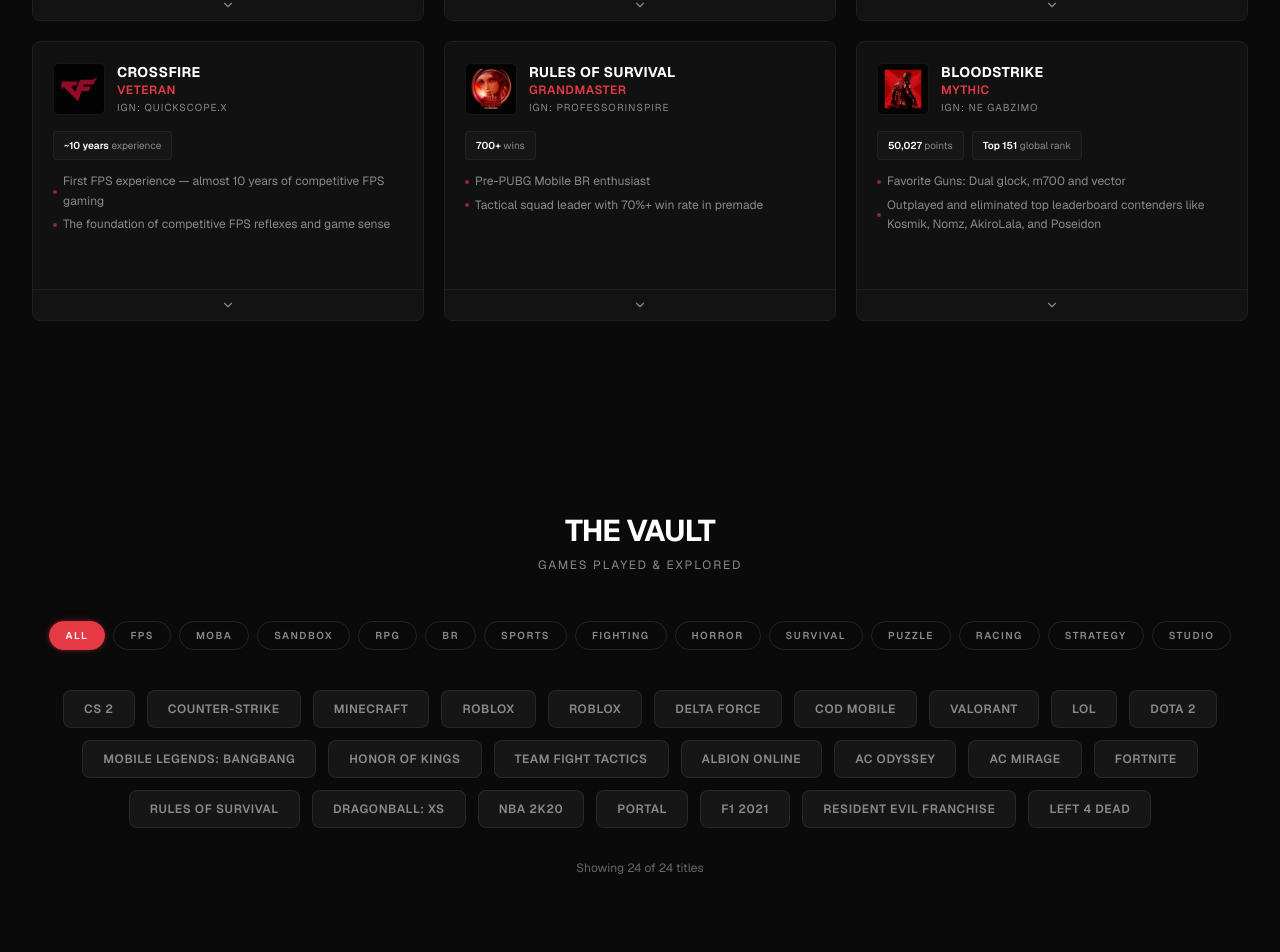
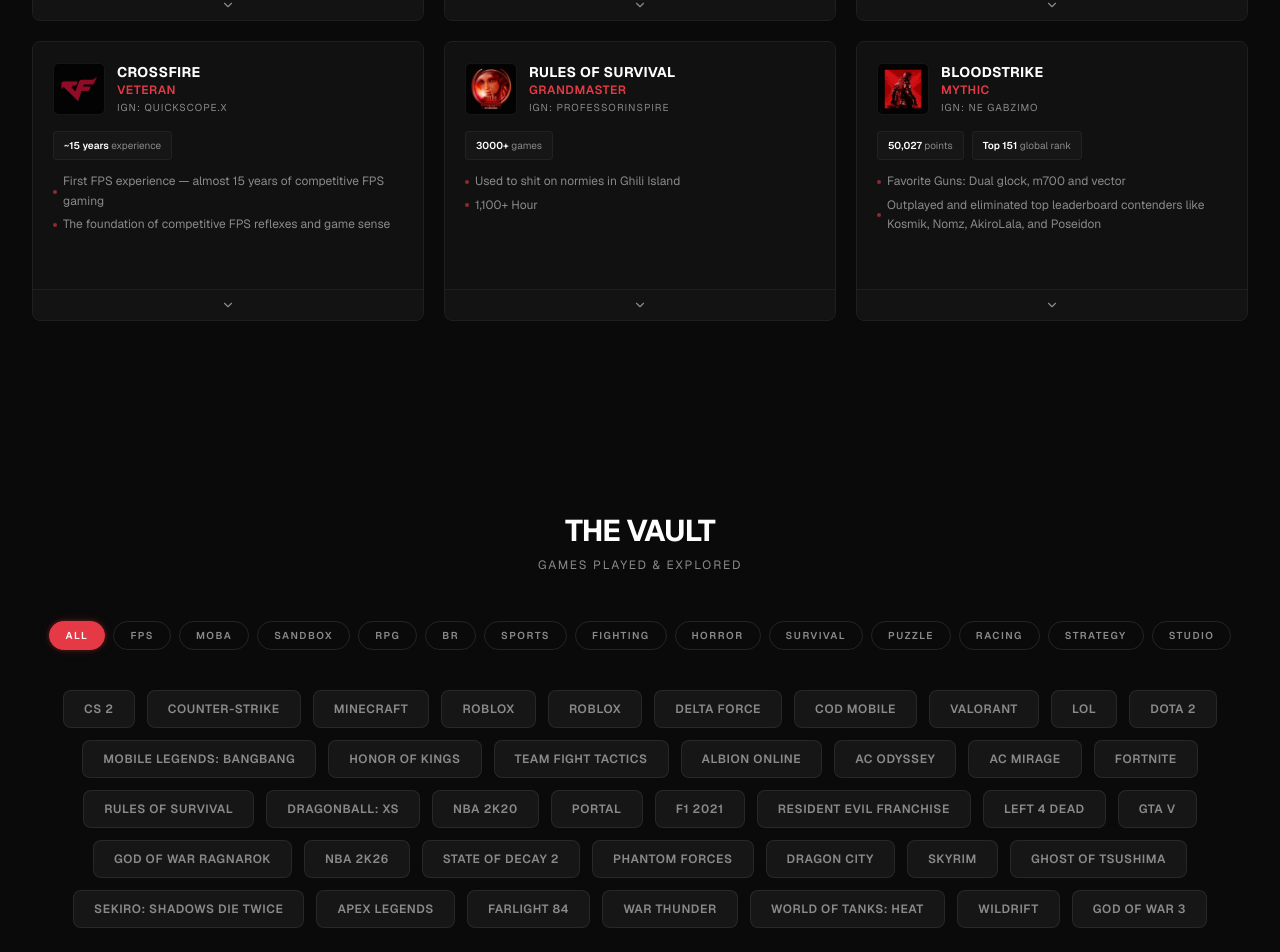
Before and after one commit to DeghneG/QuestLog, a Next.js app: page / in a window 1280 px wide. Shown: the part 1296-2248 px from the top of the page. Built offline with nearby package versions, Linux system fonts and the light colour scheme.

Commit message:
Update game stats and add games to Vault

```diff
--- a/src/components/GameCard.tsx
+++ b/src/components/GameCard.tsx
@@ -177,9 +177,8 @@
       { label: "peak rank", value: "Emerald I" },
     ],
     highlights: [
-      "Main Champions: Jax, Zed, Yasuo",
+      "Main Champions: Viego, Yasuo, Nidalee",
       "Fast climber with high win rate in ranked",
-      "Active in college esports and local tournaments",
     ],
     description:
       "Rapid ranked climber who reached Emerald I in under 50 games — pure mechanical instinct from years of MOBA experience.",
@@ -187,7 +186,7 @@
   {
     title: "Valorant",
     rank: "ASCENDANT III",
-    ign: "IGN: Gabzimoo",
+    ign: "IGN: HiIten",
     icon: <Image src="/valorant.jpg" alt="Valorant" width={52} height={52} className="object-cover w-full h-full scale-[1.35]" quality={100} unoptimized />,
     stats: [
       { label: "peak rank", value: "Ascendant 3" },
@@ -224,15 +223,15 @@
     ign: "IGN: Quickscope.X",
     icon: <Image src="/crossfire.jpg" alt="Crossfire" width={52} height={52} className="object-cover w-full h-full scale-[1.35]" quality={100} unoptimized />,
     stats: [
-      { label: "experience", value: "~10 years" },
+      { label: "experience", value: "~15 years" },
     ],
     highlights: [
-      "First FPS experience — almost 10 years of competitive FPS gaming",
+      "First FPS experience — almost 15 years of competitive FPS gaming",
       "The foundation of competitive FPS reflexes and game sense",
-      "Shotgun and sniper specialist since the early days",
+      "AR and Sniper specialist since the early days",
     ],
     description:
-      "Where it all began — nearly a decade of FPS experience that built raw reflexes and a lifelong love for the genre.",
+      "Where it all began — more than a decade of FPS experience that built raw reflexes and a lifelong love for the genre.",
   },
   {
     title: "Rules of Survival",
@@ -240,11 +239,11 @@
     ign: "IGN: ProfessorInSpire",
     icon: <Image src="/rule.jpg" alt="Rules of Survival" width={52} height={52} className="object-cover w-full h-full scale-[1.35]" quality={100} unoptimized />,
     stats: [
-      { label: "wins", value: "700+" },
+      { label: "games", value: "3000+" },
     ],
     highlights: [
-      "Pre-PUBG Mobile BR enthusiast",
-      "Tactical squad leader with 70%+ win rate in premade",
+      "Used to shit on normies in Ghili Island",
+      "1,100+ Hour",
       "Early adopter of the Battle Royale genre on mobile",
     ],
     description:
--- a/src/components/Vault.tsx
+++ b/src/components/Vault.tsx
@@ -28,6 +28,21 @@
   { name: "F1 2021", category: "Racing" },
   { name: "Resident Evil Franchise", category: "Horror" },
   { name: "Left 4 Dead", category: "Survival" },
+  { name: "GTA V", category: "Sandbox" },
+  { name: "God of War Ragnarok", category: "RPG" },
+  { name: "NBA 2K26", category: "Sports" },
+  { name: "State of Decay 2", category: "Survival" },
+  { name: "Phantom Forces", category: "FPS" },
+  { name: "Dragon City", category: "Strategy" },
+  { name: "Skyrim", category: "RPG" },
+  { name: "Ghost of Tsushima", category: "RPG" },
+  { name: "Sekiro: Shadows Die Twice", category: "RPG" },
+  { name: "Apex Legends", category: "BR" },
+  { name: "Farlight 84", category: "BR" },
+  { name: "War Thunder", category: "Strategy" },
+  { name: "World of Tanks: HEAT", category: "Strategy" },
+  { name: "WildRift", category: "MOBA" },
+  { name: "God of War 3", category: "RPG" },
 ];
 
 const categories = ["All", "FPS", "MOBA", "Sandbox", "RPG", "BR", "Sports", "Fighting", "Horror", "Survival", "Puzzle", "Racing", "Strategy", "Studio"];
```
